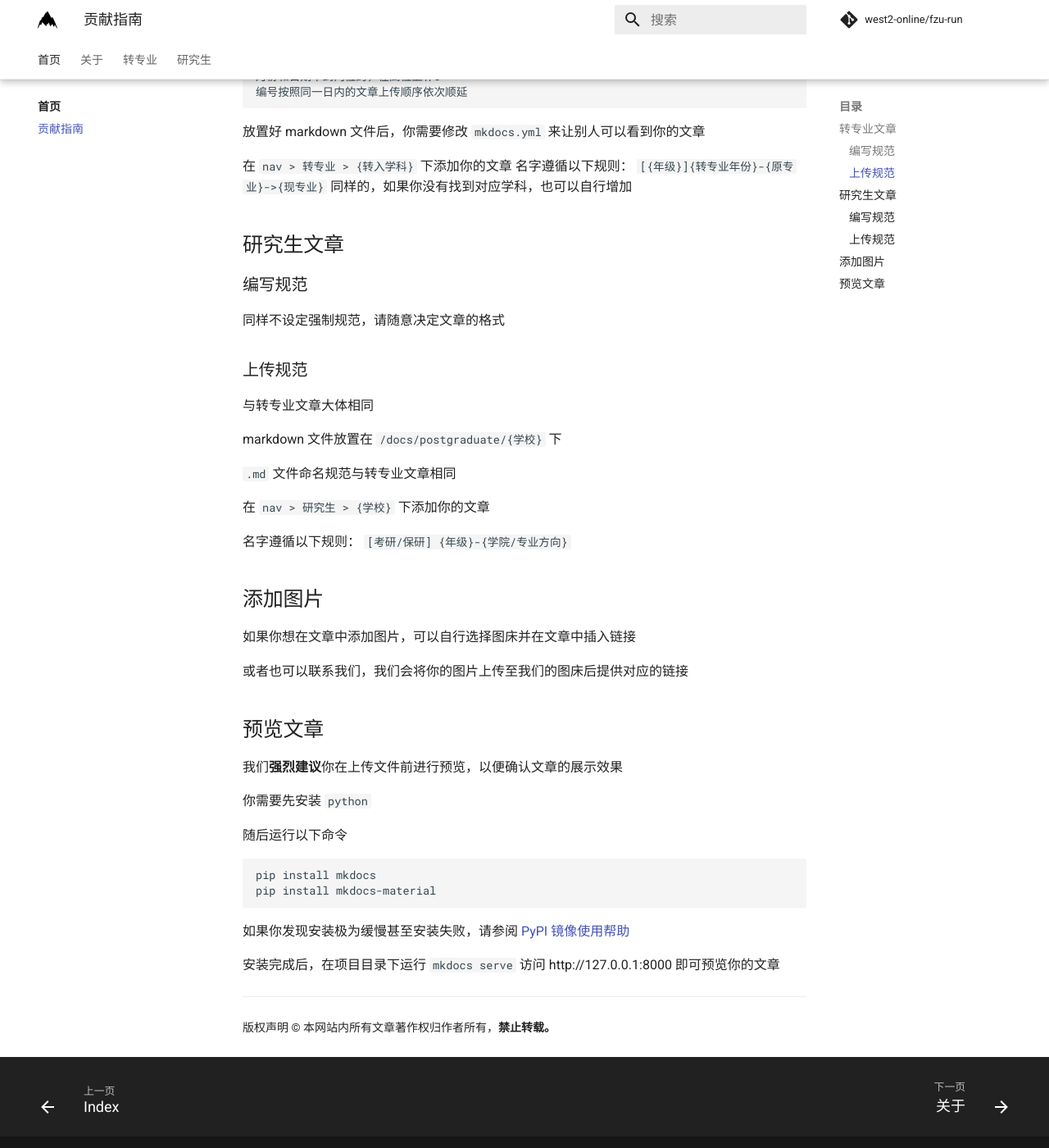
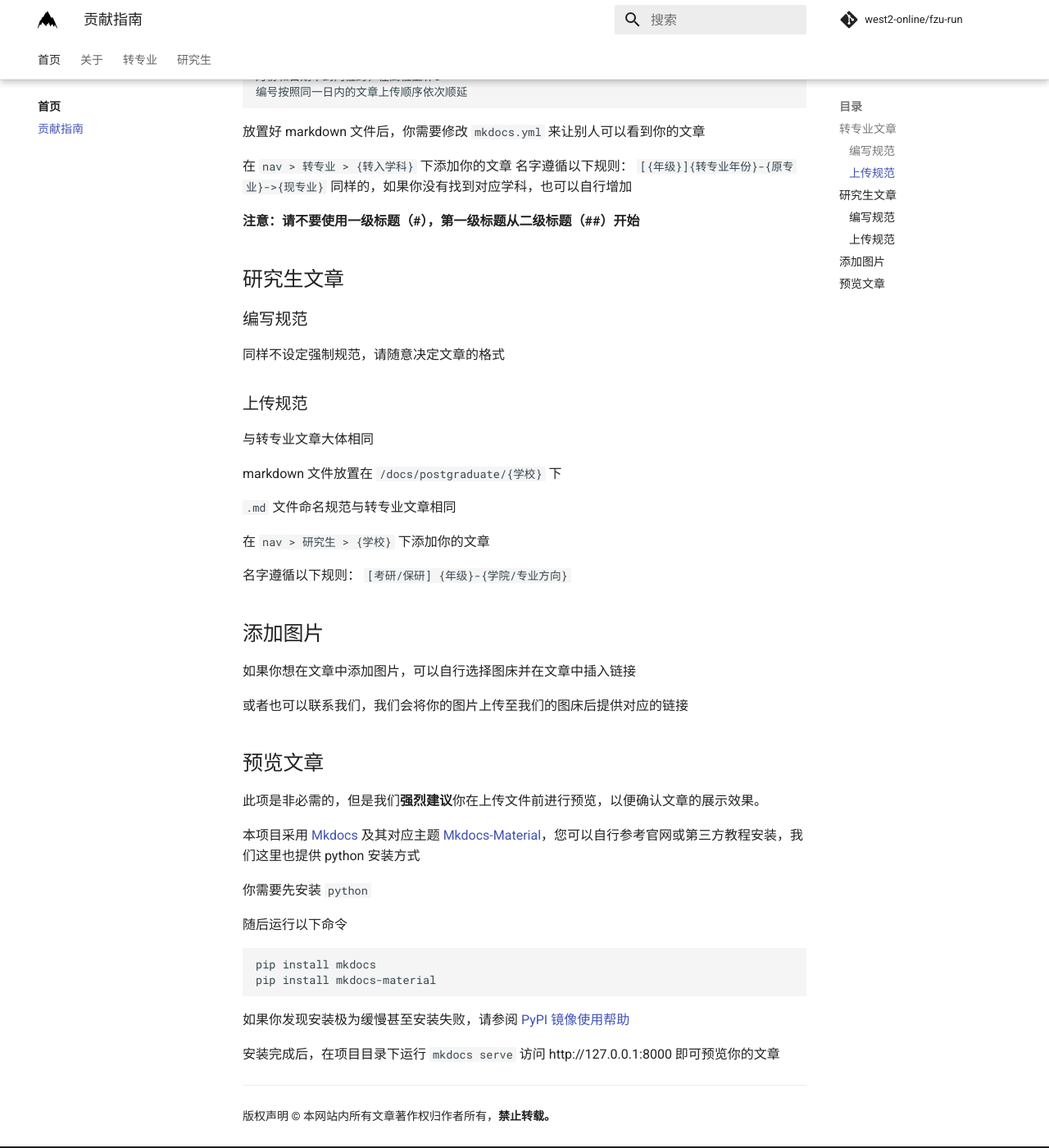
Before and after one commit to west2-online/fzu-run, an MkDocs documentation site: the page built from docs/contribute-guide.md, in a window 1280 px wide and 1400 px high, scrolled down 538 px. Shown: the whole window at 82% size. Built offline with MkDocs 1.6.1 and Material for MkDocs 9.7.7, drawn with Linux system fonts in a browser that asks for light colours; comment, search, counter and statistics services are not loaded.

Commit message:
Update contribute-guide.md

```diff
--- a/docs/contribute-guide.md
+++ b/docs/contribute-guide.md
@@ -25,6 +25,8 @@
 `[{年级}]{转专业年份}-{原专业}->{现专业}`
 同样的，如果你没有找到对应学科，也可以自行增加
 
+**注意：请不要使用一级标题（#），第一级标题从二级标题（##）开始**
+
 ## 研究生文章
 ### 编写规范
 同样不设定强制规范，请随意决定文章的格式
@@ -47,7 +49,9 @@
 或者也可以联系我们，我们会将你的图片上传至我们的图床后提供对应的链接
 
 ## 预览文章
-我们**强烈建议**你在上传文件前进行预览，以便确认文章的展示效果
+此项是非必需的，但是我们**强烈建议**你在上传文件前进行预览，以便确认文章的展示效果。
+
+本项目采用 [Mkdocs](https://www.mkdocs.org/) 及其对应主题 [Mkdocs-Material](https://squidfunk.github.io/mkdocs-material/)，您可以自行参考官网或第三方教程安装，我们这里也提供 python 安装方式
 
 你需要先安装 `python`
 
```
